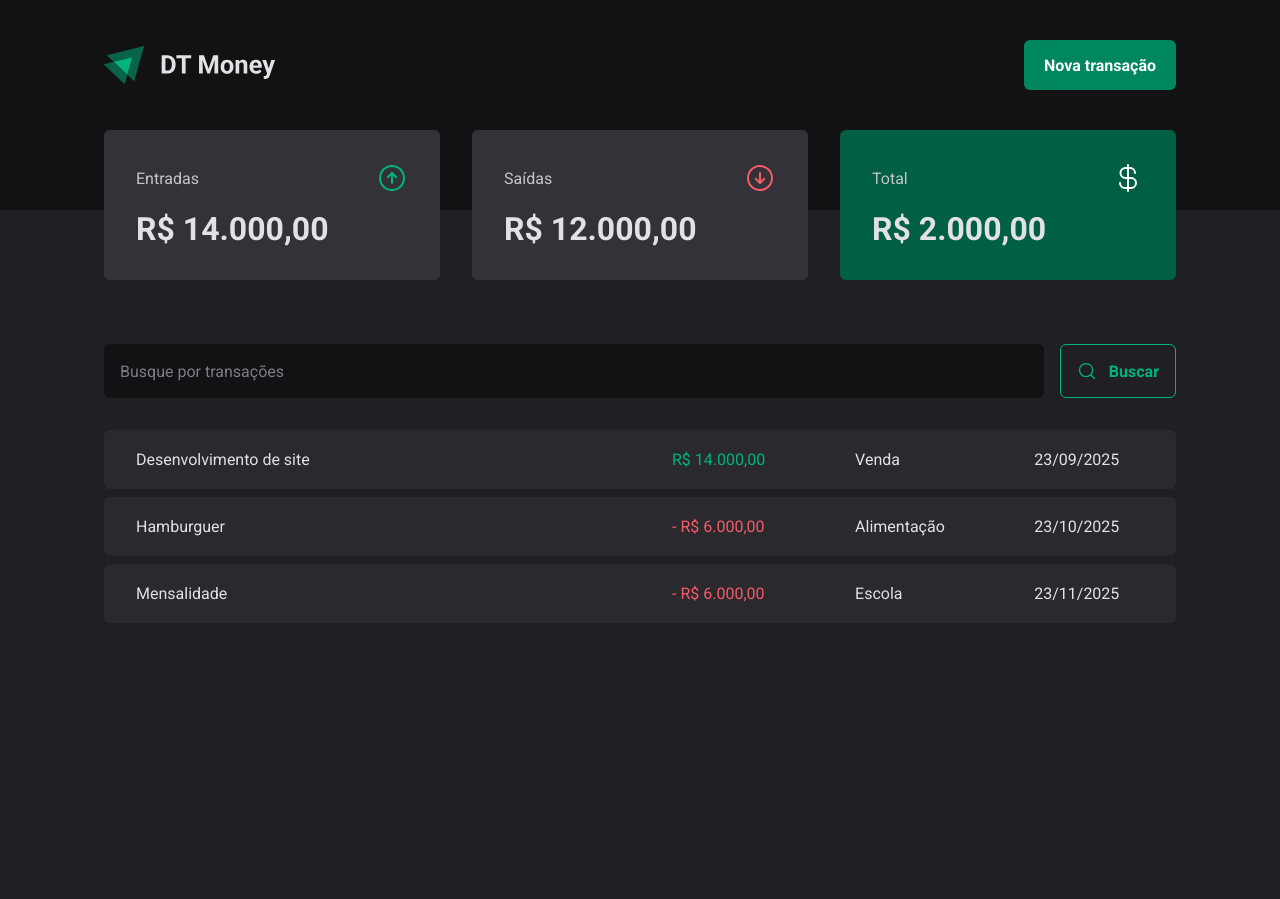
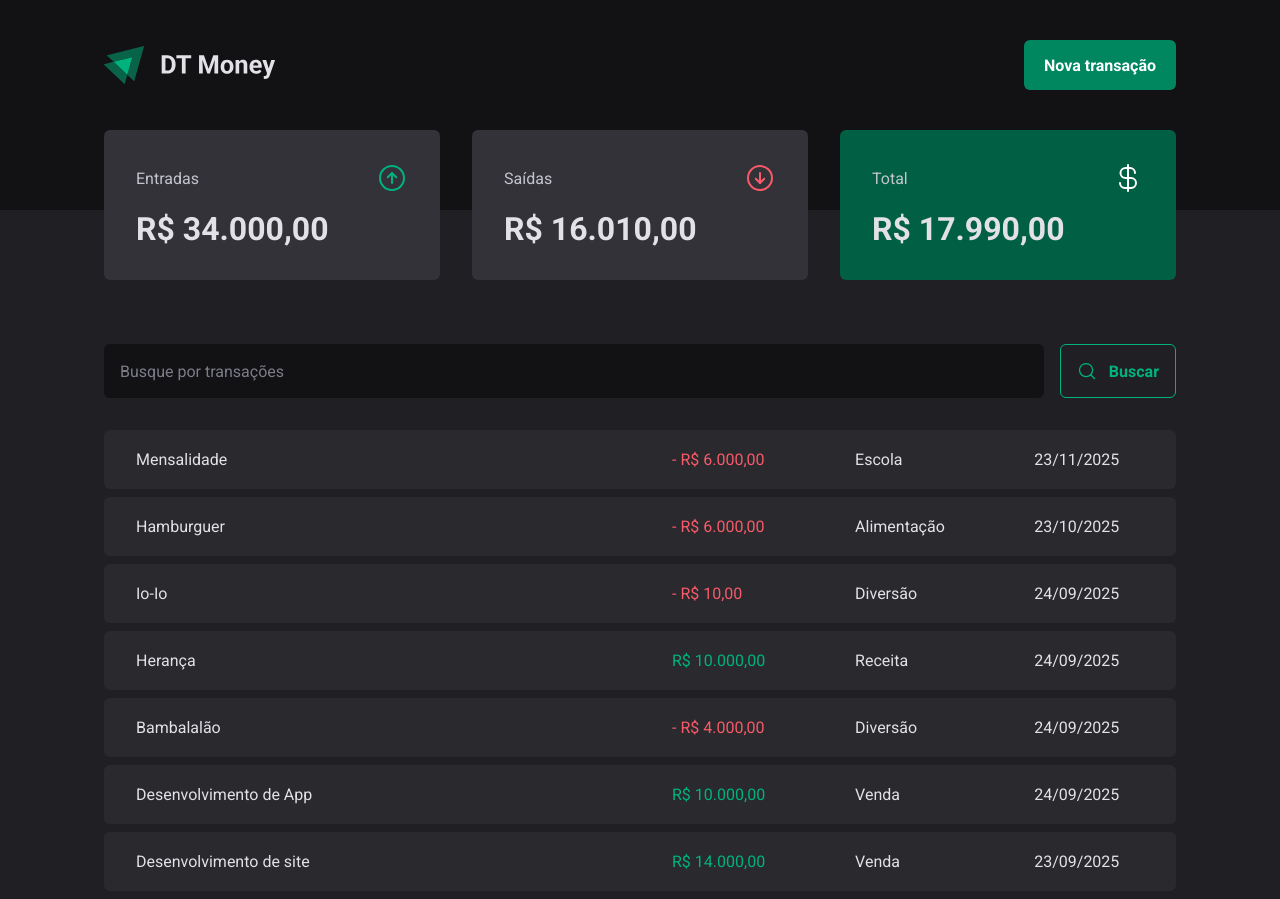
Before and after one commit to Chris-Saints/03-dt-money-RocketSeat, a React (Vite) app: page / in a window 1280 px wide. Before the commit the page ends 800 px from the top, so only its background shows below. Built offline with nearby package versions, Linux system fonts and the light colour scheme; data requests are answered from the project's data file.

Commit message:
Configurando o codigo para que ele crie uma tranasção nova na lista assim que o botão do modal for pressioando

```diff
--- a/server.json
+++ b/server.json
@@ -7,9 +7,7 @@
       "category": "Venda",
       "price": 14000,
       "createdAt": "2025-09-23T14:16:59.183Z"
-
     },
-
     {
       "id": 2,
       "description": "Hamburguer",
@@ -17,9 +15,7 @@
       "category": "Alimentação",
       "price": 6000,
       "createdAt": "2025-10-23T14:16:59.183Z"
-
     },
-
     {
       "id": 3,
       "description": "Mensalidade",
@@ -27,7 +23,38 @@
       "category": "Escola",
       "price": 6000,
       "createdAt": "2025-11-23T14:16:59.183Z"
-
+    },
+    {
+      "description": "Desenvolvimento de App",
+      "price": 10000,
+      "category": "Venda",
+      "type": "income",
+      "createdAt": "2025-09-24T00:40:47.521Z",
+      "id": 4
+    },
+    {
+      "description": "Bambalalão",
+      "price": 4000,
+      "category": "Diversão",
+      "type": "outcome",
+      "createdAt": "2025-09-24T00:45:20.320Z",
+      "id": 5
+    },
+    {
+      "description": "Herança",
+      "price": 10000,
+      "category": "Receita",
+      "type": "income",
+      "createdAt": "2025-09-24T00:46:27.280Z",
+      "id": 6
+    },
+    {
+      "description": "Io-Io",
+      "price": 10,
+      "category": "Diversão",
+      "type": "outcome",
+      "createdAt": "2025-09-24T00:58:44.680Z",
+      "id": 7
     }
   ]
 }
--- a/src/components/NewTransactionModal/index.tsx
+++ b/src/components/NewTransactionModal/index.tsx
@@ -4,6 +4,8 @@ import { ArrowCircleDown, ArrowCircleUp, X } from 'phosphor-react'
 import * as z from 'zod';
 import { Controller, useForm } from 'react-hook-form';
 import { zodResolver } from '@hookform/resolvers/zod';
+import { useContext } from 'react';
+import { TransactionsContext } from '../../contexts/TransactionsContext';
 
 const newTransactionFormSchema = z.object({
     description: z.string(),
@@ -17,20 +19,31 @@ type NewTransactionFormInputs = z.infer<typeof newTransactionFormSchema>
 //O processo é Criar um objeto com o zod ditando como deve ser e quais informações deve ter. Depois criar um Type dessa variavel e depois trazer as propriedades do use form com zodResolver e criar uma função onde ele puxa todas as informacoes salvando elas com o register e podendo ser acessadas no return da função
 
 export function NewTransactionModal() {
+    const { createTransaction } = useContext(TransactionsContext)
+
     const {
         control,
         register,
         handleSubmit,
-        formState: { isSubmitting }
+        formState: { isSubmitting },
+        reset,
 
      } = useForm<NewTransactionFormInputs>({
         resolver: zodResolver(newTransactionFormSchema)
     })
 
-    async function handleCreateNEwTransaction(data: NewTransactionFormInputs) {
-        await new Promise(resolve => setTimeout(resolve, 2000));
+    async function handleCreateNewTransaction(data: NewTransactionFormInputs) {
+         const { description, price, category, type } = data
 
-        console.log(data);
+        await createTransaction({
+            description,
+            price,
+            category,
+            type,
+        })
+
+
+        reset();
     }
 
 
@@ -45,7 +58,7 @@ export function NewTransactionModal() {
                     <X size={24}/>
                 </CloseButton>
 
-                <form onSubmit={handleSubmit(handleCreateNEwTransaction)}>
+                <form onSubmit={handleSubmit(handleCreateNewTransaction)}>
                     <input
                         type='text'
                         placeholder='Descrição'
--- a/src/contexts/TransactionsContext.tsx
+++ b/src/contexts/TransactionsContext.tsx
@@ -10,15 +10,25 @@ interface Transaction {
     createdAt: string;
 }
 
+interface CreateTransactionInput {
+    description: string;
+    price: number;
+    category: string;
+    type: 'income' | 'outcome'
+}
+
 
 interface TransactionContextType{
     transactions: Transaction[];
     fetchTransactions: (query?: string) => Promise<void>
+    createTransaction: (data: CreateTransactionInput) => Promise<void>
 }
 
 interface TransactionsProviderProps {
     children: ReactNode;
 }
+
+
 
 
 
@@ -38,11 +48,28 @@ export function TransactionsProvider({children}: TransactionsProviderProps) {
         async function fetchTransactions(query?: string) {
             const response = await api.get('transactions', {
                 params: {
+                    _sort: 'createdAt',
+                    _order: 'desc',
                     q: query,
                 }
             })
 
             setTransactions(response.data)
+
+        }
+
+        async function createTransaction(data: CreateTransactionInput) {
+            const { description, price, category, type } = data
+
+            const response = await api.post('transactions', {
+                description,
+                price,
+                category,
+                type,
+                createdAt: new Date(),
+            })
+
+            setTransactions(state => [response.data ,...state])
 
         }
 
@@ -56,6 +83,7 @@ export function TransactionsProvider({children}: TransactionsProviderProps) {
         <TransactionsContext.Provider value={{
             transactions,
             fetchTransactions,
+            createTransaction,
 
         }}>
             {children}
```
Lines whose indentation alone changed are shown as unchanged.
